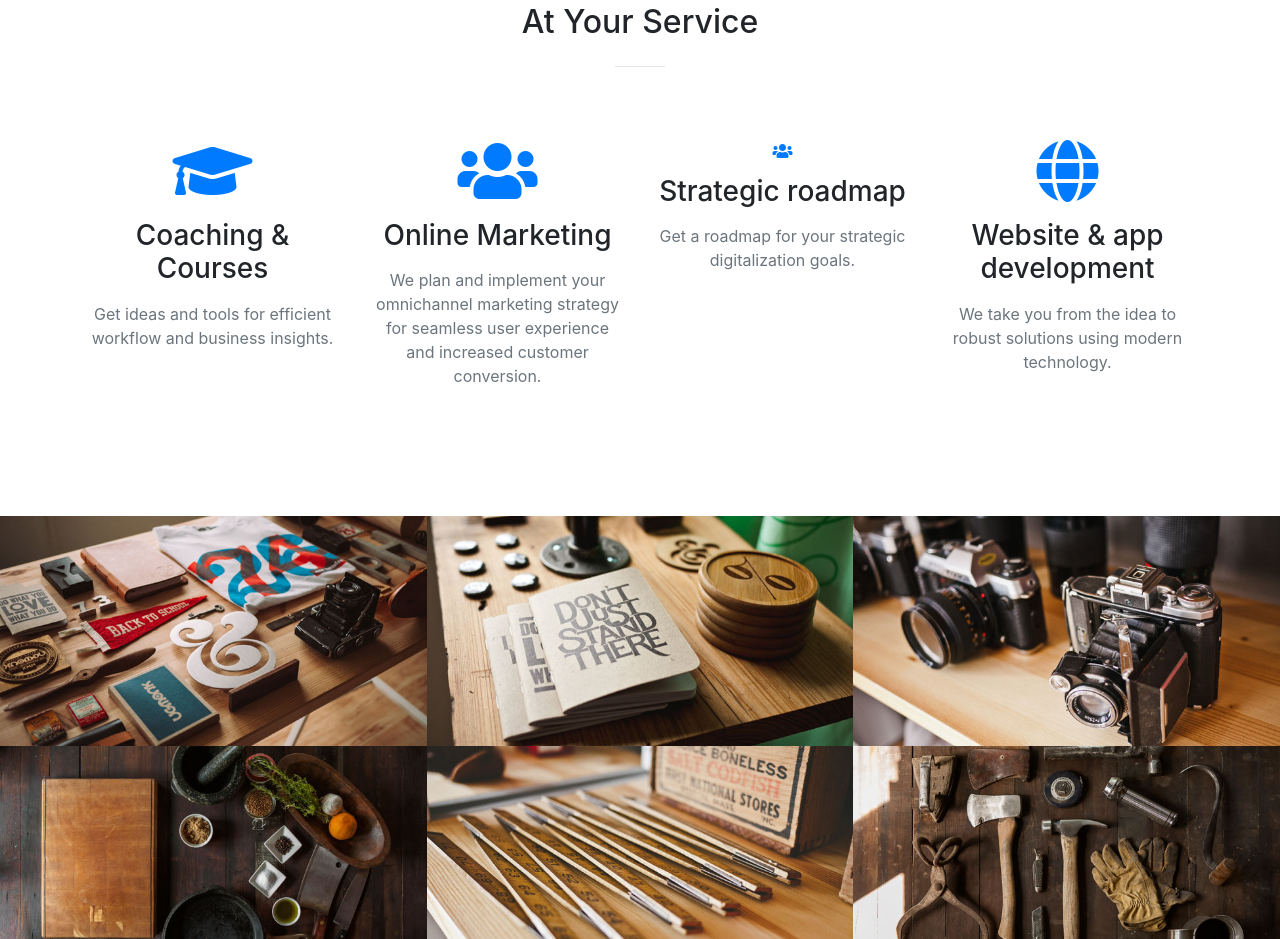
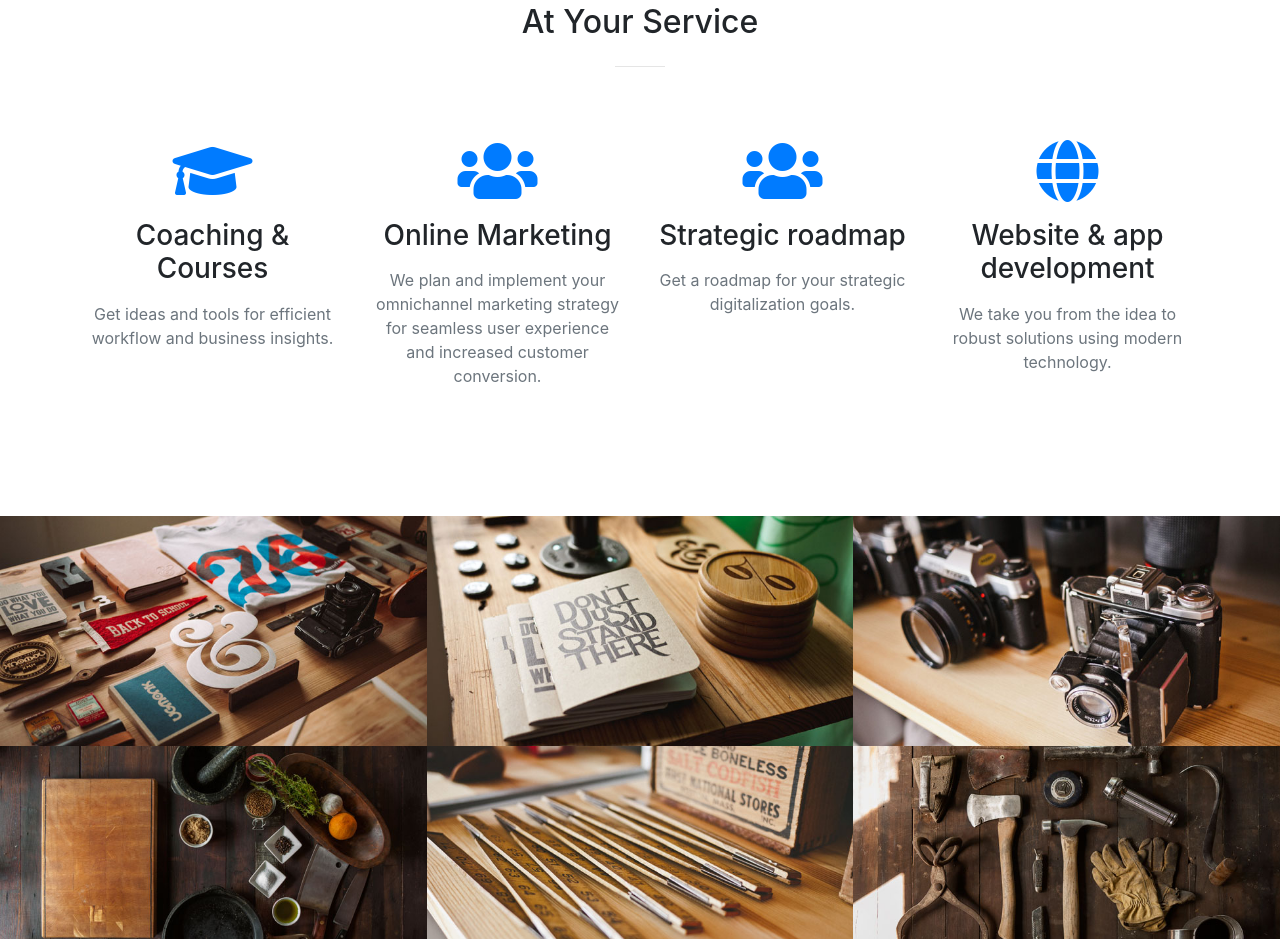
Before and after one commit to kiango/epidotegroup, a website with bundled scripts: page index.html in a window 1280 px wide. Shown: the part 1498-2437 px from the top of the page. Built offline with nearby package versions, Linux system fonts and the light colour scheme.

Commit message:
new icon size

```diff
--- a/index.html
+++ b/index.html
@@ -115,7 +115,7 @@
 
           <div class="col-lg-3 col-md-6 text-center">
             <div class="service-box mt-5 mx-auto">
-                <i class="fas fa-road fa-users text-primary mb-3 sr-icon-1"></i>
+                <i class="fas fa-4x fa-road fa-users text-primary mb-3 sr-icon-1"></i>
               <h3 class="mb-3">Strategic roadmap</h3>
               <p class="text-muted mb-0">Get a roadmap for your strategic digitalization goals.</p>
             </div>
```
